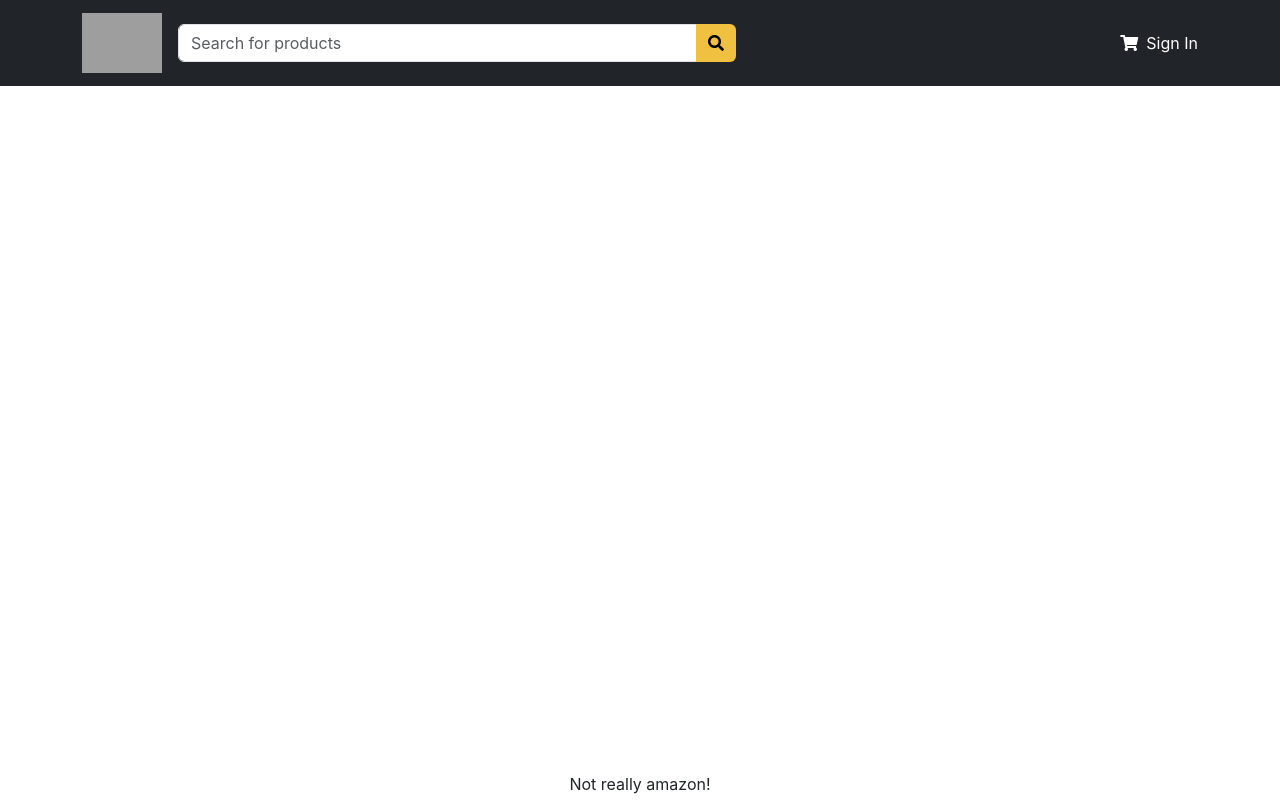
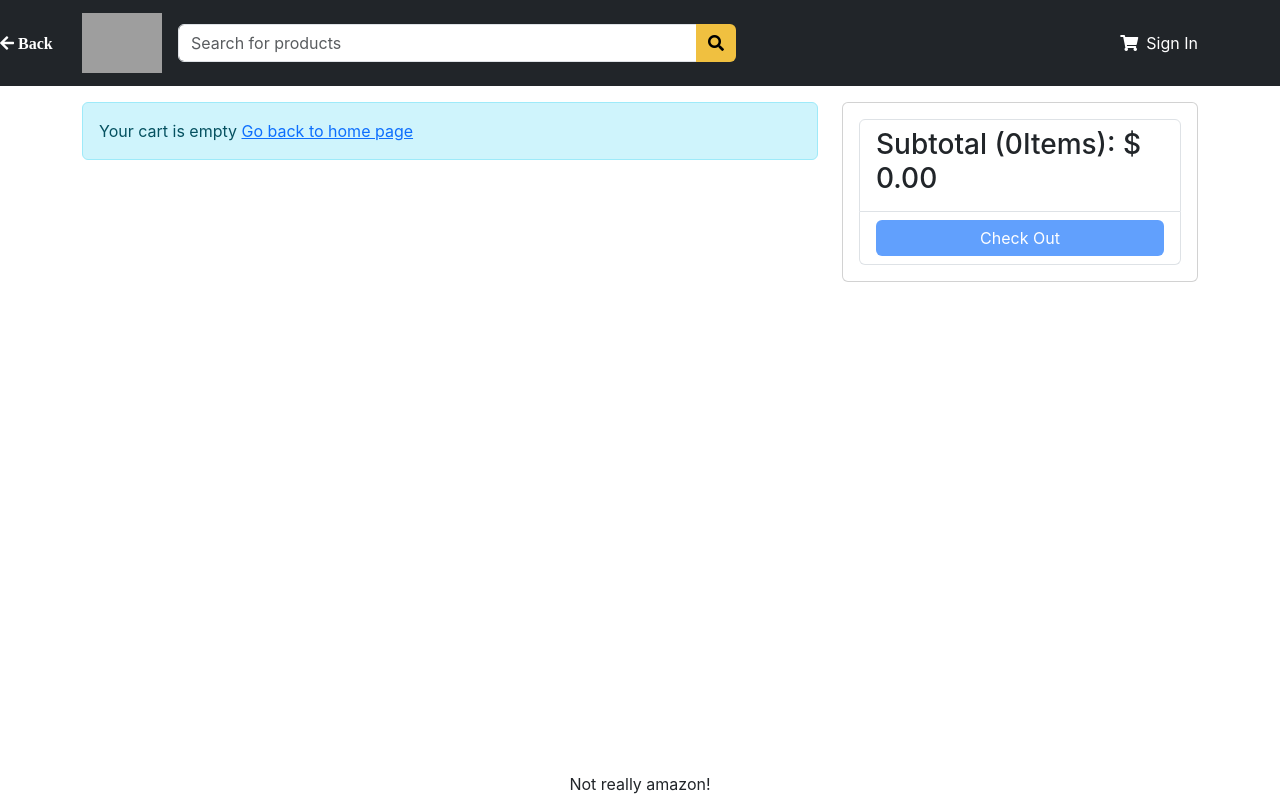
Before and after one commit to RSA-2048/AmazonClone, a React (Vite) app in the folder frontend/: page /cart in a window 1280 px wide. Built offline with nearby package versions, Linux system fonts and the light colour scheme; grey boxes are pictures that could not be loaded.

Commit message:
added cart and checkout

```diff
--- a/frontend/src/App.jsx
+++ b/frontend/src/App.jsx
@@ -10,6 +10,7 @@
 import { ToastContainer } from 'react-toastify'
 import SignUp from './Pages/SignUp.jsx';
 import DescriptionPage from './Pages/DescriptionPage.jsx';
+import CartPage from './Pages/CartPage.jsx';
 
 function App() {
 
@@ -25,6 +26,7 @@
               <Route path="/signin" element={<SignIn />}></Route>
               <Route path="/signup" element={<SignUp />}></Route>
               <Route path="/product/:token" element={<DescriptionPage />}></Route>
+              <Route path="/cart" element={<CartPage />}></Route>
             </Routes>
           </Container>
         </main>
--- /dev/null
+++ b/frontend/src/Components/CartPage/Checkout.jsx
@@ -0,0 +1,29 @@
+import React from 'react'
+import { Card, ListGroup, Button } from '../../imports'
+
+
+const Checkout = ({ cartItems }) => {
+    return (
+        <Card>
+            <Card.Body>
+                <ListGroup>
+                    <ListGroup.Item>
+                        <h3>Subtotal{" ("}
+                            {cartItems.reduce((a, c) => a + c.quantity, 0)}
+                            {cartItems.length === 1 ? "Item): " : "Items): "}$
+                            {" "}
+                            {cartItems.reduce((a, c) => a + c.price * c.quantity, 0).toFixed(2)}
+                        </h3>
+                    </ListGroup.Item>
+                    <ListGroup.Item>
+                        <div className='d-grid'>
+                            <Button type='button' disabled={cartItems.length === 0} variant='primary'>Check Out</Button>
+                        </div>
+                    </ListGroup.Item>
+                </ListGroup>
+            </Card.Body>
+        </Card>
+    )
+}
+
+export default Checkout
--- /dev/null
+++ b/frontend/src/Components/CartPage/ItemsInCart.jsx
@@ -0,0 +1,36 @@
+import React from 'react'
+import MessageBox from '../Shared/MessageBox'
+import { Link } from 'react-router-dom'
+import { Col, ListGroup, Row, Button } from '../../imports'
+
+
+const ItemsInCart = ({ cartItems, updateCartHandler }) => {
+    return (
+        <div>
+            {cartItems.length === 0 ? <MessageBox>Your cart is empty <Link to={'/'}>Go back to home page</Link></MessageBox>
+                : <ListGroup>
+                    {cartItems.map(item => (
+                        <ListGroup.Item key={item._id}>
+                            <Row>
+                                <Col md={8}><img src={item.image} alt={item.title} className='img-fluid rounded img-thumbnail' />
+                                    <Link to={`/products/${item.token}`}>{item.title}</Link>
+                                </Col>
+                                <Col md={2}><Button onClick={() => updateCartHandler(item, item.quantity - 1)} disabled={item.quantity === 1} variant="light">
+                                    <i className='fa fa-minus-circle' /></Button>
+                                    {" "}
+                                    <span>{item.quantity}</span>{" "}
+                                    <Button onClick={() => updateCartHandler(item, item.quantity + 1)} variant="light">
+                                        <i className='fa fa-plus-circle' /></Button>
+
+                                </Col>
+                                <Col md={1}>${item.price}</Col>
+                                <Col md={1}></Col>
+                            </Row>
+                        </ListGroup.Item>
+                    ))}
+                </ListGroup>}
+        </div>
+    )
+}
+
+export default ItemsInCart
--- a/frontend/src/Components/Shared/Header.jsx
+++ b/frontend/src/Components/Shared/Header.jsx
@@ -2,7 +2,7 @@
 import NavBar from 'react-bootstrap/Navbar';
 import Container from 'react-bootstrap/Container';
 import { LinkContainer } from 'react-router-bootstrap';
-import { Link } from 'react-router-dom';
+import { Link, useLocation, useNavigate } from 'react-router-dom';
 import SearchBox from './SearchBox';
 import { Badge, NavDropdown } from '../../imports';
 import { Store } from '../../Store';
@@ -11,6 +11,8 @@
 const Header = () => {
     const { state, dispatch: ctxDispatch } = useContext(Store);
     const { userInfo, cart: { cartItems } } = state;
+    const navigate = useNavigate();
+    const location = useLocation();
 
     const signOutHandler = () => {
         ctxDispatch({ type: USER_SIGNOUT });
@@ -24,6 +26,9 @@
         <header>
             <NavBar bg="dark" variant="dark">
                 <Container>
+                    <Link onClick={() => navigate(-1)}>
+                        {location.pathname !== '/' && <i className="fa fa-arrow-left text-white align-arrow-right"> Back</i>}
+                    </Link>
                     <LinkContainer to="/">
                         <NavBar.Brand>
                             <img src="https://companieslogo.com/img/orig/AMZN_BIG.D-8fb0be81.png?t=1632523695" width={80} alt='Amazon logo' />
--- /dev/null
+++ b/frontend/src/Pages/CartPage.jsx
@@ -0,0 +1,28 @@
+import React, { useContext } from 'react'
+import { Store } from '../Store';
+import Title from '../Components/Shared/Title';
+import { Col, Row } from '../imports';
+import ItemsInCart from '../Components/CartPage/ItemsInCart';
+import Checkout from '../Components/CartPage/Checkout';
+
+const CartPage = () => {
+
+    const { state, dispatch: ctxDispatch } = useContext(Store);
+    const { cart: { cartItems } } = state;
+
+    const updateCartHandler = async () => {
+
+    }
+
+    return (
+        <div>
+            <Title title={"Shopping Cart"}></Title>
+            <Row>
+                <Col md={8}><ItemsInCart cartItems={cartItems} updateCartHandler={updateCartHandler}></ItemsInCart></Col>
+                <Col md={4}><Checkout cartItems={cartItems}></Checkout></Col>
+            </Row>
+        </div>
+    )
+}
+
+export default CartPage
```
